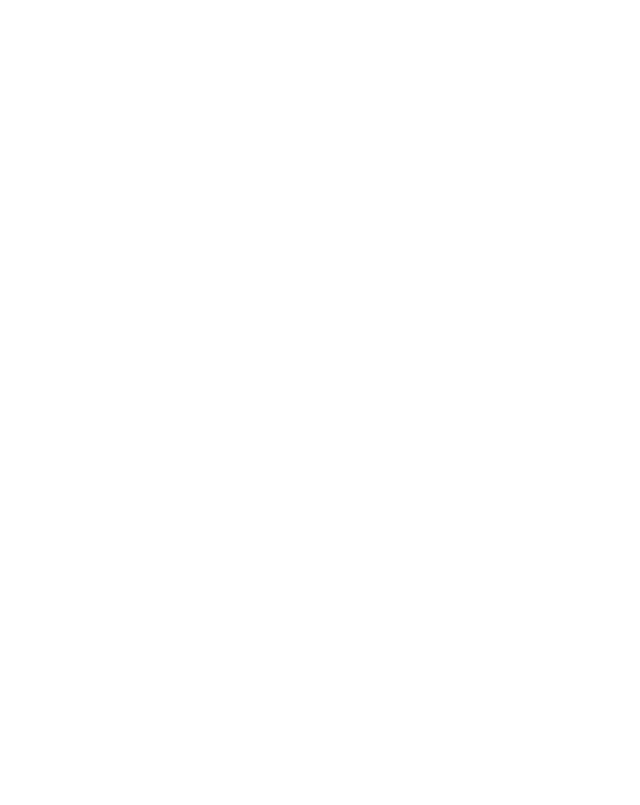
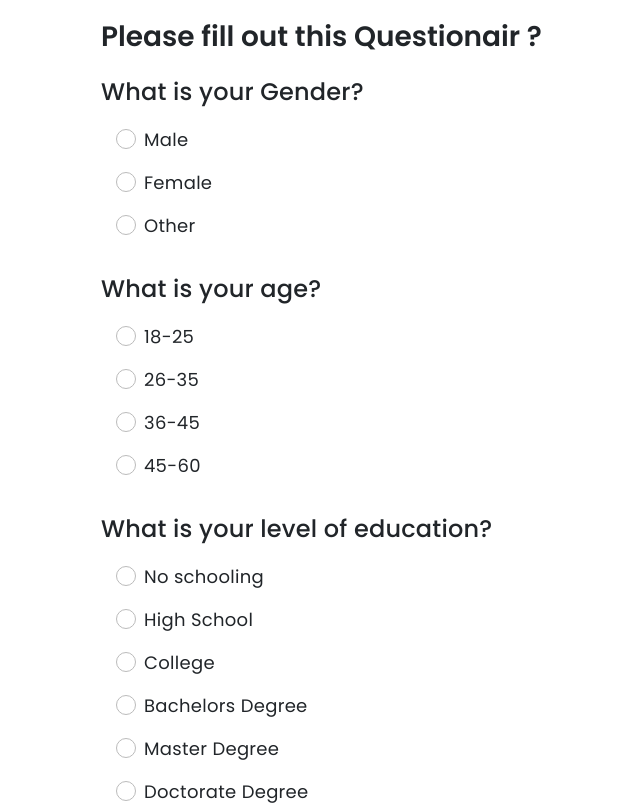
Before and after one commit to AdeelDin92/deployment, a React (Create React App) app: page /null/null/Questionair in a window 1280 px wide. Before the commit this address had no page. Shown: the top 805 px of the page, without its empty margins (39-679 px from the left). Built offline with nearby package versions, Linux system fonts and the light colour scheme.

Commit message:
new updated

```diff
--- a/src/components/GenerateWorkerAndCampaignId.js
+++ b/src/components/GenerateWorkerAndCampaignId.js
@@ -7,13 +7,13 @@
 export default function GenerateWorkerAndCampaignId() {
   setLocalHost();
 
-  const campaignId = localStorage.getItem('campaignId');
-  const workerId = localStorage.getItem('workerId');
+  const campaign_id = localStorage.getItem('campaignId');
+  const worker_id = localStorage.getItem('workerId');
 
   const navigate = useNavigate();
 
   useEffect(() => {
-    navigate(`/${workerId}/${campaignId}/`, { replace: true });
+    navigate(`/${worker_id}/${campaign_id}/Questionair`, { replace: true });
     // eslint-disable-next-line
     // eslint-disable-next-line
   }, []);
--- a/src/components/Questionaries.js
+++ b/src/components/Questionaries.js
@@ -35,7 +35,7 @@
       //https://crowdsourcingbackend.herokuapp.com/
 
 
-      const res = fetch("https://crowdsourcingbackend.herokuapp.com/:worker_id/:campaign_id/",{
+      const res = fetch("https://crowdsourcingbackend.herokuapp.com/:worker_id/:campaign_id/Questionair",{
         method:"POST",
         headers:{
           "Content-type" : "application/json"
--- a/src/components/Routing.js
+++ b/src/components/Routing.js
@@ -20,7 +20,7 @@
       <Router>
         <Routes>
         <Route path="/" element={<GenerateWorkerAndCampaignId/>} />
-          <Route path="/:worker_id/:campaign_id/" element={<Questionaries />} />
+          <Route path="/:worker_id/:campaign_id/Questionair" element={<Questionaries />} />
           <Route path="/:worker_id/:campaign_id/Description"  element={<Description />} />
           <Route path="/:worker_id/:campaign_id/Tutorial" element={<Tutorial />} />
           <Route path="/:worker_id/:campaign_id/Tutorial1" element={<Tutorial1 />} />
```
Also changed, not shown: src/components/App.js (+0 -18 lines).
